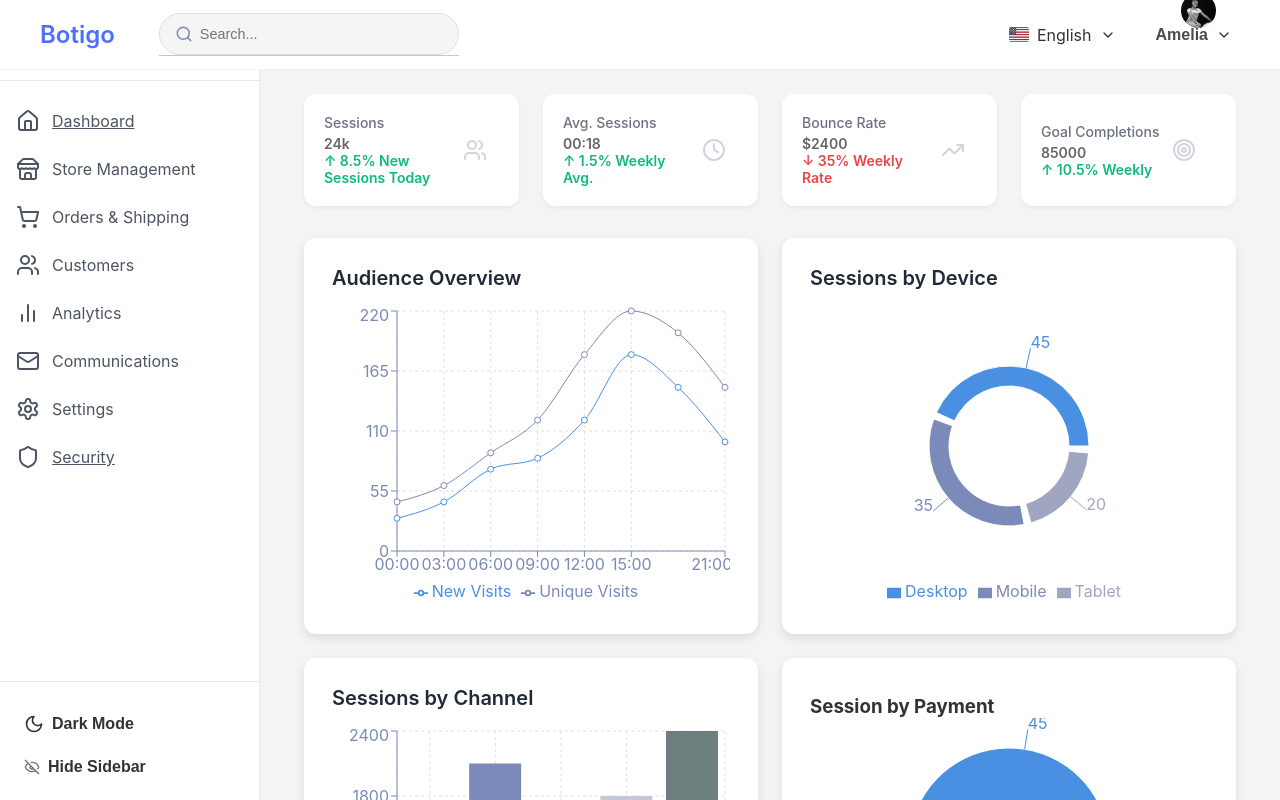
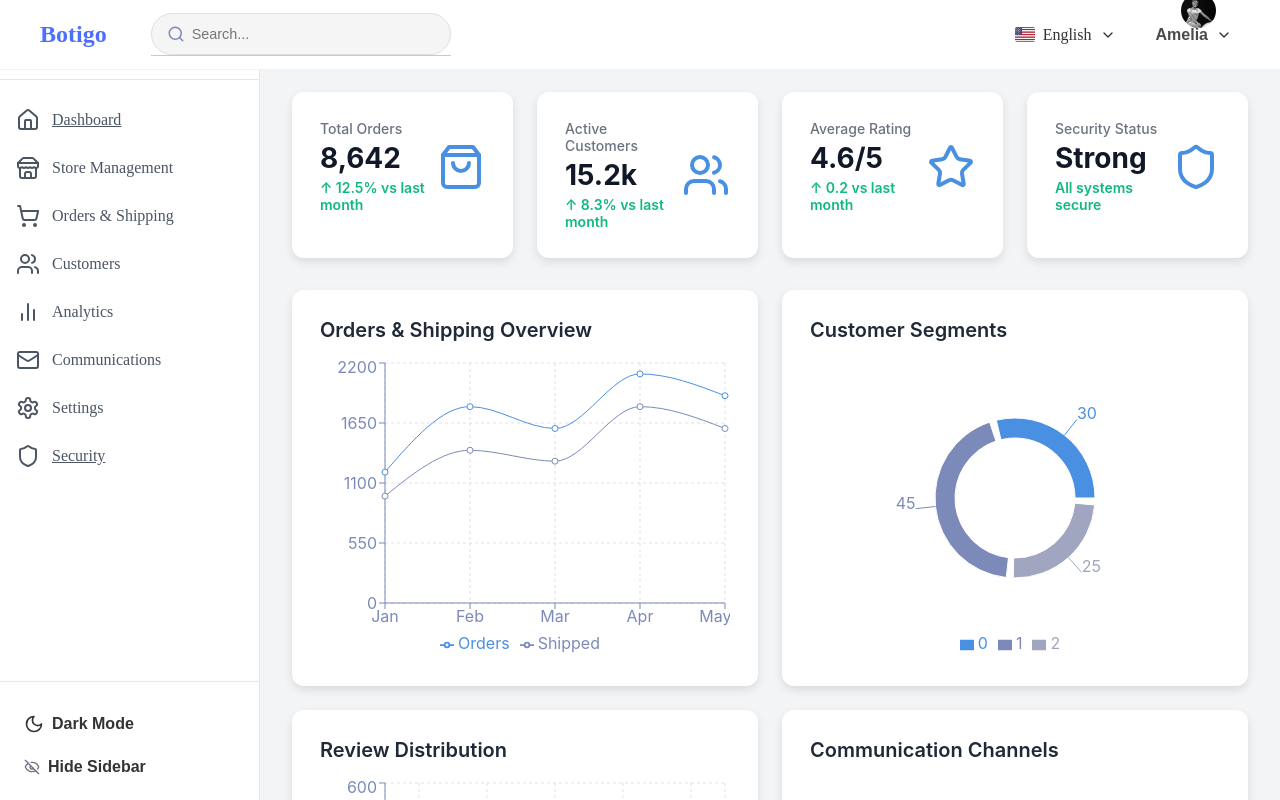
Before and after one commit to Bonaeineza31/Shopping-website, a React (Vite) app in the folder assignment/reactwebsite/: page /dashboard in a window 1280 px wide. Shown: the top 800 px of the page. Built offline with nearby package versions, Linux system fonts and the light colour scheme.

Commit message:
worked on the dashboard

```diff
--- a/assignment/reactwebsite/src/Dashboard/DashboardView.jsx
+++ b/assignment/reactwebsite/src/Dashboard/DashboardView.jsx
@@ -1,120 +1,115 @@
 import React from 'react';
 import { LineChart, Line, XAxis, YAxis, CartesianGrid, Tooltip, Legend, ResponsiveContainer, PieChart, Pie, Cell, BarChart, Bar } from 'recharts';
-import { Users, Clock, TrendingUp, Target } from 'lucide-react';
-
+import { ShoppingBag, Users, Star, Heart, BarChart2, Mail, Shield } from 'lucide-react';
 import './dashboard-styles/dashboardview.css'
 
+// Color constants
+const COLORS = ["#4A90E2", "#7B8AB8", "#A0A6BF", "#C3C8D5", "#6E7F80"];
 
 // Sample data
-const COLORS = ["#4A90E2", "#7B8AB8", "#A0A6BF", "#C3C8D5", "#6E7F80"];
-const paymentData = [
-  { method: 'Credit Card', percentage: 45 },
-  { method: 'PayPal', percentage: 25 },
-  { method: 'Mobile Money', percentage: 20 },
-  { method: 'Cash on Delivery', percentage: 10 },
-];
-const visitData = [
-  { time: '00:00', newVisits: 30, uniqueVisits: 45 },
-  { time: '03:00', newVisits: 45, uniqueVisits: 60 },
-  { time: '06:00', newVisits: 75, uniqueVisits: 90 },
-  { time: '09:00', newVisits: 85, uniqueVisits: 120 },
-  { time: '12:00', newVisits: 120, uniqueVisits: 180 },
-  { time: '15:00', newVisits: 180, uniqueVisits: 220 },
-  { time: '18:00', newVisits: 150, uniqueVisits: 200 },
-  { time: '21:00', newVisits: 100, uniqueVisits: 150 },
+const orderData = [
+  { month: 'Jan', orders: 1200, shipping: 980 },
+  { month: 'Feb', orders: 1800, shipping: 1400 },
+  { month: 'Mar', orders: 1600, shipping: 1300 },
+  { month: 'Apr', orders: 2100, shipping: 1800 },
+  { month: 'May', orders: 1900, shipping: 1600 }
 ];
 
-const deviceData = [
-  { name: 'Desktop', value: 45 },
-  { name: 'Mobile', value: 35 },
-  { name: 'Tablet', value: 20 },
+const customerSegments = [
+  { segment: 'New', value: 30 },
+  { segment: 'Returning', value: 45 },
+  { segment: 'VIP', value: 25 }
 ];
 
-const channelData = [
-  { name: 'Email', value: 1200 },
-  { name: 'Referral', value: 2100 },
-  { name: 'Organic', value: 1500 },
-  { name: 'Direct', value: 1800 },
-  { name: 'Campaign', value: 2400 },
+const reviewStats = [
+  { rating: '5 stars', count: 450 },
+  { rating: '4 stars', count: 320 },
+  { rating: '3 stars', count: 180 },
+  { rating: '2 stars', count: 80 },
+  { rating: '1 star', count: 40 }
 ];
 
-// const COLORS = ['#0088FE', '#00C49F', '#FFBB28', '#FF8042', '#8884d8'];
+const communicationStats = [
+  { channel: 'Email', count: 2800 },
+  { channel: 'Chat', count: 1200 },
+  { channel: 'Phone', count: 800 }
+];
 
-const DashboardView = () => {
+const DashboardView= () => {
   return (
-    <div className="dashboard-wrapper">
-      {/* Metrics Cards */}
-      <div className="metrics-grid">
-        <div className="metric-card">
-          <div className="metric-content">
-            <div className="metric-info">
-              <p className="metric-label">Sessions</p>
-              <h3 className="metric-value">24k</h3>
-              <p className="metric-change positive">↑ 8.5% New Sessions Today</p>
+    <div className="admin-dash-wrapper">
+      {/* Summary Metrics Row */}
+      <div className="admin-metrics-grid">
+        <div className="admin-metric-card">
+          <div className="admin-metric-content">
+            <div className="admin-metric-info">
+              <p className="admin-metric-label">Total Orders</p>
+              <h3 className="admin-metric-value">8,642</h3>
+              <p className="admin-metric-change positive">↑ 12.5% vs last month</p>
             </div>
-            <Users className="metric-icon" />
+            <ShoppingBag className="admin-metric-icon" />
           </div>
         </div>
 
-        <div className="metric-card">
-          <div className="metric-content">
-            <div className="metric-info">
-              <p className="metric-label">Avg. Sessions</p>
-              <h3 className="metric-value">00:18</h3>
-              <p className="metric-change positive">↑ 1.5% Weekly Avg.</p>
+        <div className="admin-metric-card">
+          <div className="admin-metric-content">
+            <div className="admin-metric-info">
+              <p className="admin-metric-label">Active Customers</p>
+              <h3 className="admin-metric-value">15.2k</h3>
+              <p className="admin-metric-change positive">↑ 8.3% vs last month</p>
             </div>
-            <Clock className="metric-icon" />
+            <Users className="admin-metric-icon" />
           </div>
         </div>
 
-        <div className="metric-card">
-          <div className="metric-content">
-            <div className="metric-info">
-              <p className="metric-label">Bounce Rate</p>
-              <h3 className="metric-value">$2400</h3>
-              <p className="metric-change negative">↓ 35% Weekly Rate</p>
+        <div className="admin-metric-card">
+          <div className="admin-metric-content">
+            <div className="admin-metric-info">
+              <p className="admin-metric-label">Average Rating</p>
+              <h3 className="admin-metric-value">4.6/5</h3>
+              <p className="admin-metric-change positive">↑ 0.2 vs last month</p>
             </div>
-            <TrendingUp className="metric-icon" />
+            <Star className="admin-metric-icon" />
           </div>
         </div>
 
-        <div className="metric-card">
-          <div className="metric-content">
-            <div className="metric-info">
-              <p className="metric-label">Goal Completions</p>
-              <h3 className="metric-value">85000</h3>
-              <p className="metric-change positive">↑ 10.5% Weekly</p>
+        <div className="admin-metric-card">
+          <div className="admin-metric-content">
+            <div className="admin-metric-info">
+              <p className="admin-metric-label">Security Status</p>
+              <h3 className="admin-metric-value">Strong</h3>
+              <p className="admin-metric-change positive">All systems secure</p>
             </div>
-            <Target className="metric-icon" />
+            <Shield className="admin-metric-icon" />
           </div>
         </div>
       </div>
 
       {/* Charts Grid */}
-      <div className="charts-grid">
-        {/* Audience Overview */}
-        <div className="chart-card">
-  <h3 className="chart-title">Audience Overview</h3>
+      <div className="admin-charts-grid">
+        {/* Orders & Shipping Trends */}
+        <div className="admin-chart-card">
+          <h3 className="admin-chart-title">Orders & Shipping Overview</h3>
           <ResponsiveContainer width="100%" height={300}>
-    <LineChart data={visitData}>
+            <LineChart data={orderData}>
               <CartesianGrid strokeDasharray="3 3" stroke="#E0E0E0" />
-      <XAxis dataKey="time" stroke="#7B8AB8" />
+              <XAxis dataKey="month" stroke="#7B8AB8" />
               <YAxis stroke="#7B8AB8" />
               <Tooltip />
               <Legend />
-      <Line type="monotone" dataKey="newVisits" stroke="#4A90E2" name="New Visits" />
-      <Line type="monotone" dataKey="uniqueVisits" stroke="#7B8AB8" name="Unique Visits" />
+              <Line type="monotone" dataKey="orders" stroke="#4A90E2" name="Orders" />
+              <Line type="monotone" dataKey="shipping" stroke="#7B8AB8" name="Shipped" />
             </LineChart>
           </ResponsiveContainer>
         </div>
 
-{/* Sessions by Device */}
-<div className="chart-card">
-  <h3 className="chart-title">Sessions by Device</h3>
+        {/* Customer Segments */}
+        <div className="admin-chart-card">
+          <h3 className="admin-chart-title">Customer Segments</h3>
           <ResponsiveContainer width="100%" height={300}>
             <PieChart>
               <Pie
-        data={deviceData}
+                data={customerSegments}
                 cx="50%"
                 cy="50%"
                 innerRadius={60}
@@ -124,7 +119,7 @@ const DashboardView = () => {
                 dataKey="value"
                 label
               >
-        {deviceData.map((entry, index) => (
+                {customerSegments.map((entry, index) => (
                   <Cell key={`cell-${index}`} fill={COLORS[index % COLORS.length]} />
                 ))}
               </Pie>
@@ -134,39 +129,40 @@ const DashboardView = () => {
           </ResponsiveContainer>
         </div>
 
-{/* Sessions by Channel */}
-<div className="chart-card">
-  <h3 className="chart-title">Sessions by Channel</h3>
+        {/* Review Distribution */}
+        <div className="admin-chart-card">
+          <h3 className="admin-chart-title">Review Distribution</h3>
           <ResponsiveContainer width="100%" height={300}>
-    <BarChart data={channelData}>
+            <BarChart data={reviewStats}>
               <CartesianGrid strokeDasharray="3 3" stroke="#E0E0E0" />
-      <XAxis dataKey="name" stroke="#7B8AB8" />
+              <XAxis dataKey="rating" stroke="#7B8AB8" />
               <YAxis stroke="#7B8AB8" />
               <Tooltip />
-      <Bar dataKey="value" fill="#4A90E2">
-        {channelData.map((entry, index) => (
-          <Cell key={index} fill={COLORS[index % COLORS.length]} />
+              <Bar dataKey="count" fill="#4A90E2">
+                {reviewStats.map((entry, index) => (
+                  <Cell key={`cell-${index}`} fill={COLORS[index % COLORS.length]} />
                 ))}
               </Bar>
             </BarChart>
           </ResponsiveContainer>
         </div>
 
-        {/* Sessions by Channel */}
-        <div className="chart-card">
-          <h3>Session by Payment</h3>
+        {/* Communication Channels */}
+        <div className="admin-chart-card">
+          <h3 className="admin-chart-title">Communication Channels</h3>
           <ResponsiveContainer width="100%" height={300}>
             <PieChart>
               <Pie
-          data={paymentData}
-          dataKey="percentage"
-          nameKey="method"
+                data={communicationStats}
+                dataKey="count"
+                nameKey="channel"
                 cx="50%"
                 cy="50%"
-          outerRadius={100}
+                outerRadius={80}
+                fill="#4A90E2"
                 label
               >
-          {paymentData.map((entry, index) => (
+                {communicationStats.map((entry, index) => (
                   <Cell key={`cell-${index}`} fill={COLORS[index % COLORS.length]} />
                 ))}
               </Pie>
--- a/assignment/reactwebsite/src/Dashboard/dashboard-styles/dashboardview.css
+++ b/assignment/reactwebsite/src/Dashboard/dashboard-styles/dashboardview.css
@@ -1,5 +1,4 @@
-/* General Dashboard Styling */
-.dashboard-wrapper {
+.admin-dash-wrapper {
   padding: 2rem;
   background-color: #f3f4f6;
   min-height: 100vh;
@@ -9,8 +8,7 @@
   margin-right: -20px;
 }
 
-/* Metrics Grid */
-.metrics-grid {
+.admin-metrics-grid {
   display: grid;
   grid-template-columns: repeat(1, 1fr);
   gap: 1.5rem;
@@ -18,19 +16,18 @@
 }
 
 @media (min-width: 768px) {
-  .metrics-grid {
+  .admin-metrics-grid {
     grid-template-columns: repeat(2, 1fr);
   }
 }
 
 @media (min-width: 1024px) {
-  .metrics-grid {
+  .admin-metrics-grid {
     grid-template-columns: repeat(4, 1fr);
   }
 }
 
-/* Metric Cards */
-.metric-card {
+.admin-metric-card {
   background-color: white;
   border-radius: 0.75rem;
   box-shadow: 0 4px 10px rgba(0, 0, 0, 0.1);
@@ -38,72 +35,68 @@
   transition: transform 0.2s ease-in-out, box-shadow 0.2s ease-in-out;
 }
 
-.metric-card:hover {
+.admin-metric-card:hover {
   transform: translateY(-3px);
   box-shadow: 0 6px 15px rgba(0, 0, 0, 0.15);
 }
 
-/* Metric Content */
-.metric-content {
+.admin-metric-content {
   display: flex;
   align-items: center;
   justify-content: space-between;
 }
 
-.metric-info {
+.admin-metric-info {
   flex: 1;
 }
 
-.metric-label {
+.admin-metric-label {
   color: #6b7280;
   font-size: 0.875rem;
   margin-bottom: 0.25rem;
   font-weight: 500;
 }
 
-.metric-value {
+.admin-metric-value {
   font-size: 1.75rem;
   font-weight: 700;
   margin: 0.25rem 0;
   color: #111827;
 }
 
-.metric-change {
+.admin-metric-change {
   font-size: 0.875rem;
   font-weight: 600;
 }
 
-.metric-change.positive {
+.admin-metric-change.positive {
   color: #10b981;
 }
 
-.metric-change.negative {
+.admin-metric-change.negative {
   color: #ef4444;
 }
 
-.metric-icon {
+.admin-metric-icon {
   width: 3rem;
   height: 3rem;
-  color: #d1d5db;
+  color: #4A90E2;
 }
 
-
-.charts-grid {
+.admin-charts-grid {
   display: grid;
   grid-template-columns: 1fr;
   gap: 1.5rem;
   width: 100%;
 }
 
-
 @media (min-width: 1024px) {
-  .charts-grid {
+  .admin-charts-grid {
     grid-template-columns: repeat(2, 1fr);
   }
 }
 
-/* Chart Cards */
-.chart-card {
+.admin-chart-card {
   background-color: white;
   border-radius: 0.75rem;
   box-shadow: 0 4px 10px rgba(0, 0, 0, 0.1);
@@ -111,42 +104,18 @@
   width: 100%;
   display: flex;
   flex-direction: column;
-  align-items: stretch;  /* Ensures content stretches */
+  align-items: stretch;
   justify-content: center;
 }
 
-.chart-card:hover {
+.admin-chart-card:hover {
   transform: translateY(-3px);
   box-shadow: 0 6px 15px rgba(0, 0, 0, 0.15);
 }
 
-.chart-title {
+.admin-chart-title {
   font-size: 1.25rem;
   font-weight: 600;
   margin-bottom: 1rem;
   color: #1f2937;
 }
-.chart-container {
-  width: 100% !important;
-  height: auto;
-}
-
-/* Sidebar & Main Content */
-.main-content {
-  margin-left: 0;
-  transition: margin-left 0.3s ease-in-out;
-}
-
-.main-content.sidebar-open {
-  margin-left: 260px;
-}
-
-@media (min-width: 1024px) {
-  .sidebar {
-    transform: translateX(0);
-  }
-
-  .main-content {
-    margin-left: 260px;
-  }
-}
```
Lines whose indentation alone changed are shown as unchanged.
